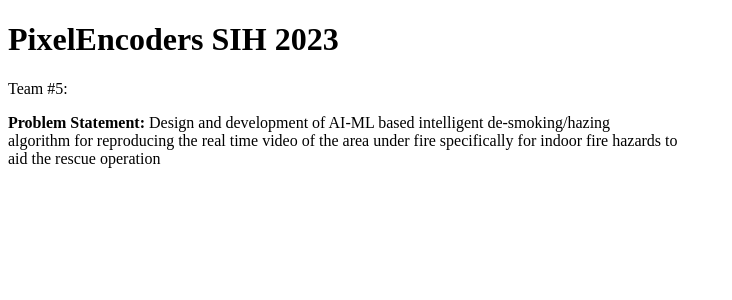
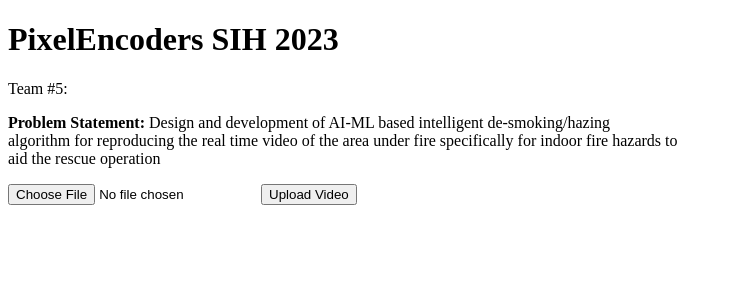
Before and after one commit to ag3ntmoriarty/Image-DeHaze, a React (Create React App) app in the folder frontend/sih/: page / in a window 1280 px wide. Shown: the top 300 px of the page, without its empty margins (0-732 px from the left). Built offline with nearby package versions, Linux system fonts and the light colour scheme.

Commit message:
videoupload

```diff
--- a/frontend/sih/src/Pages/home.js
+++ b/frontend/sih/src/Pages/home.js
@@ -1,11 +1,12 @@
 import React from "react";
 import Header from "../Components/Header";
+import VideoUpload from "../Components/Upload";
 
 export default function Home() {
   return (
     <div>
       <Header />
-
+      <VideoUpload />
     </div>
   );
 }
```
